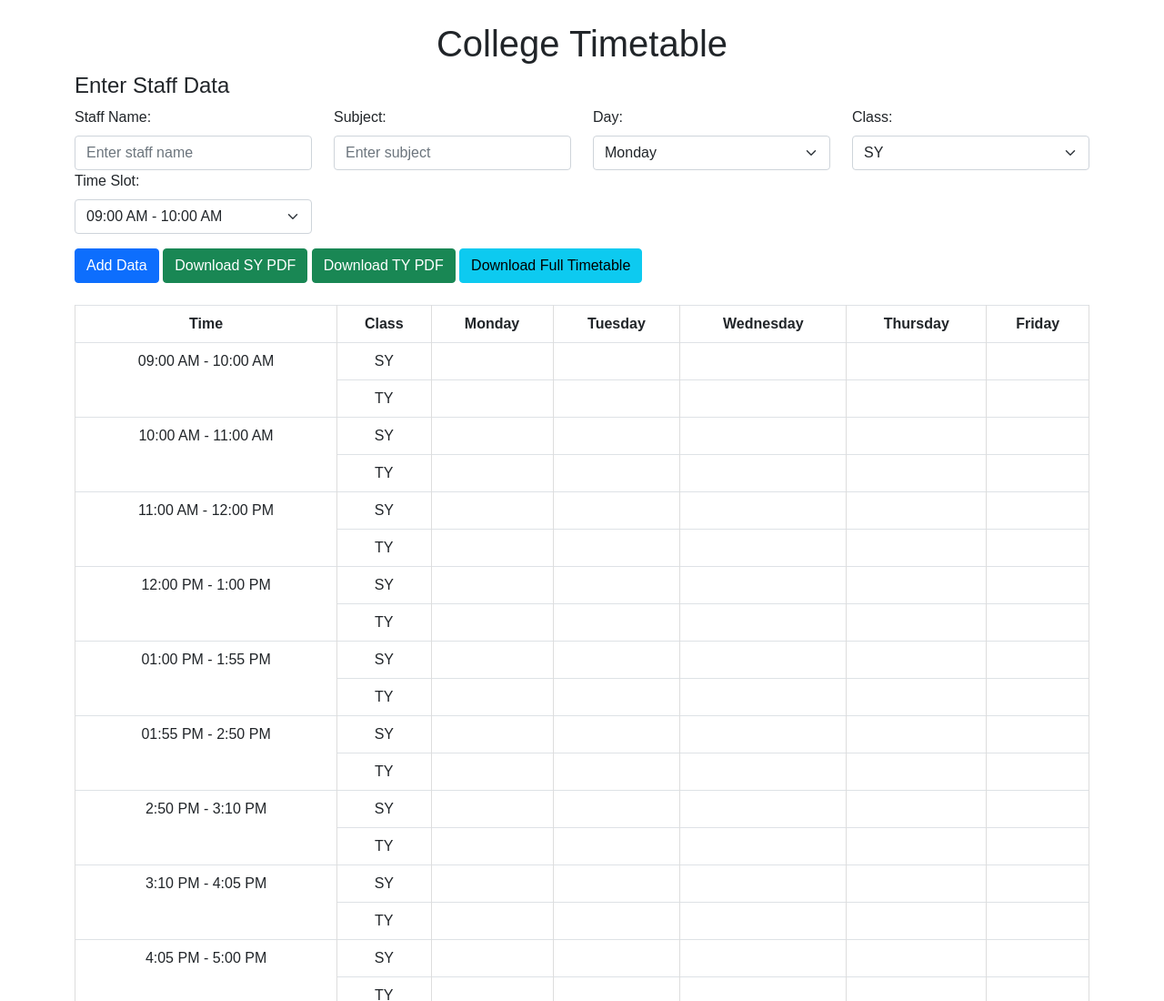
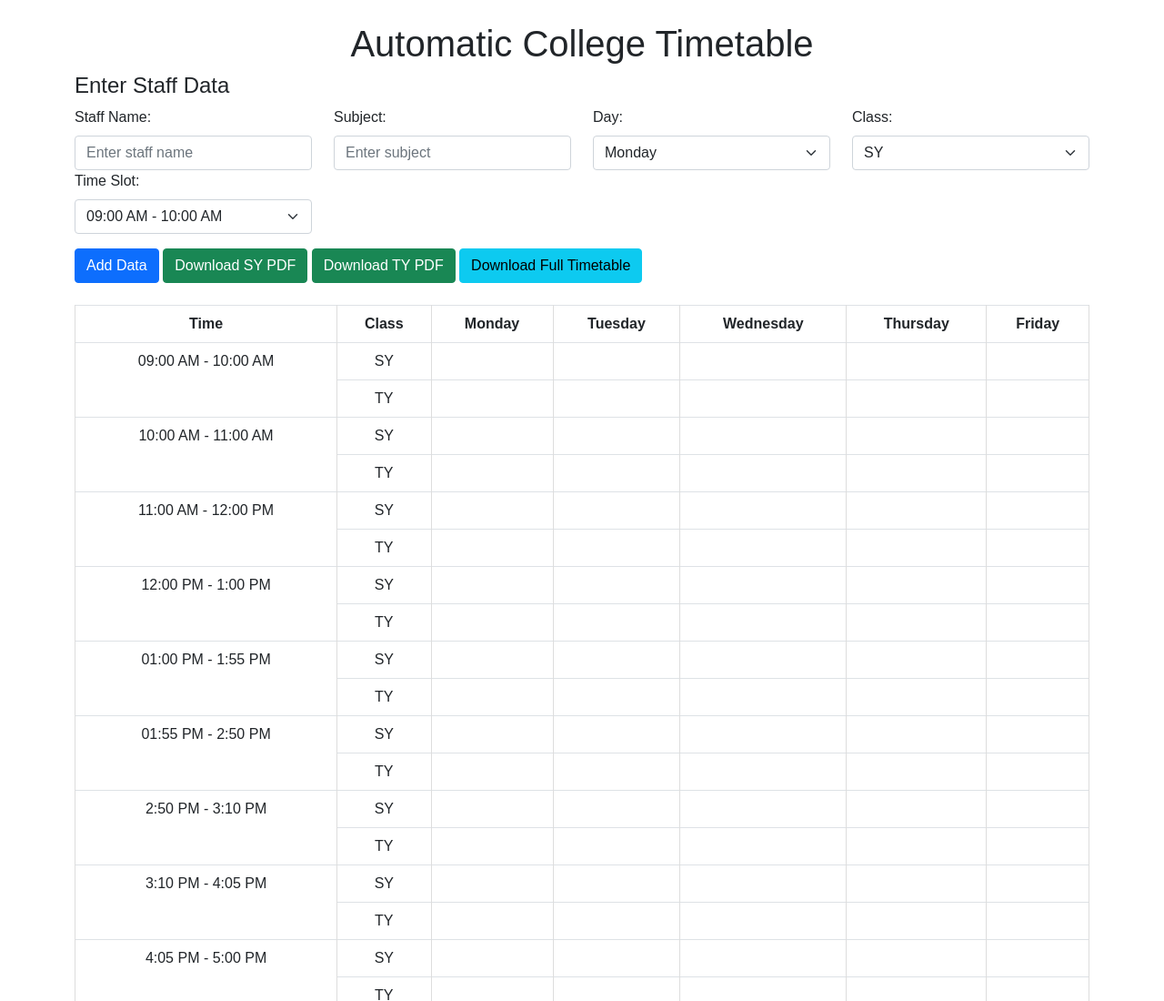
Before and after one commit to RutikaManikwar/DevOps, a plain HTML site: page mini1.html in a window 1280 px wide. Shown: the top 1100 px of the page at 91% size. Drawn offline with nearby package versions, Linux system fonts and the light colour scheme.

Commit message:
add text

```diff
--- a/mini1.html
+++ b/mini1.html
@@ -16,7 +16,7 @@
 </head>
 <body>
 <div class="container">
-    <h1 class="mt-4 text-center">College Timetable</h1>
+    <h1 class="mt-4 text-center"> Automatic College Timetable</h1>
     <div id="inputForm" class="mb-4">
         <h4>Enter Staff Data</h4>
         <div class="row">
```
